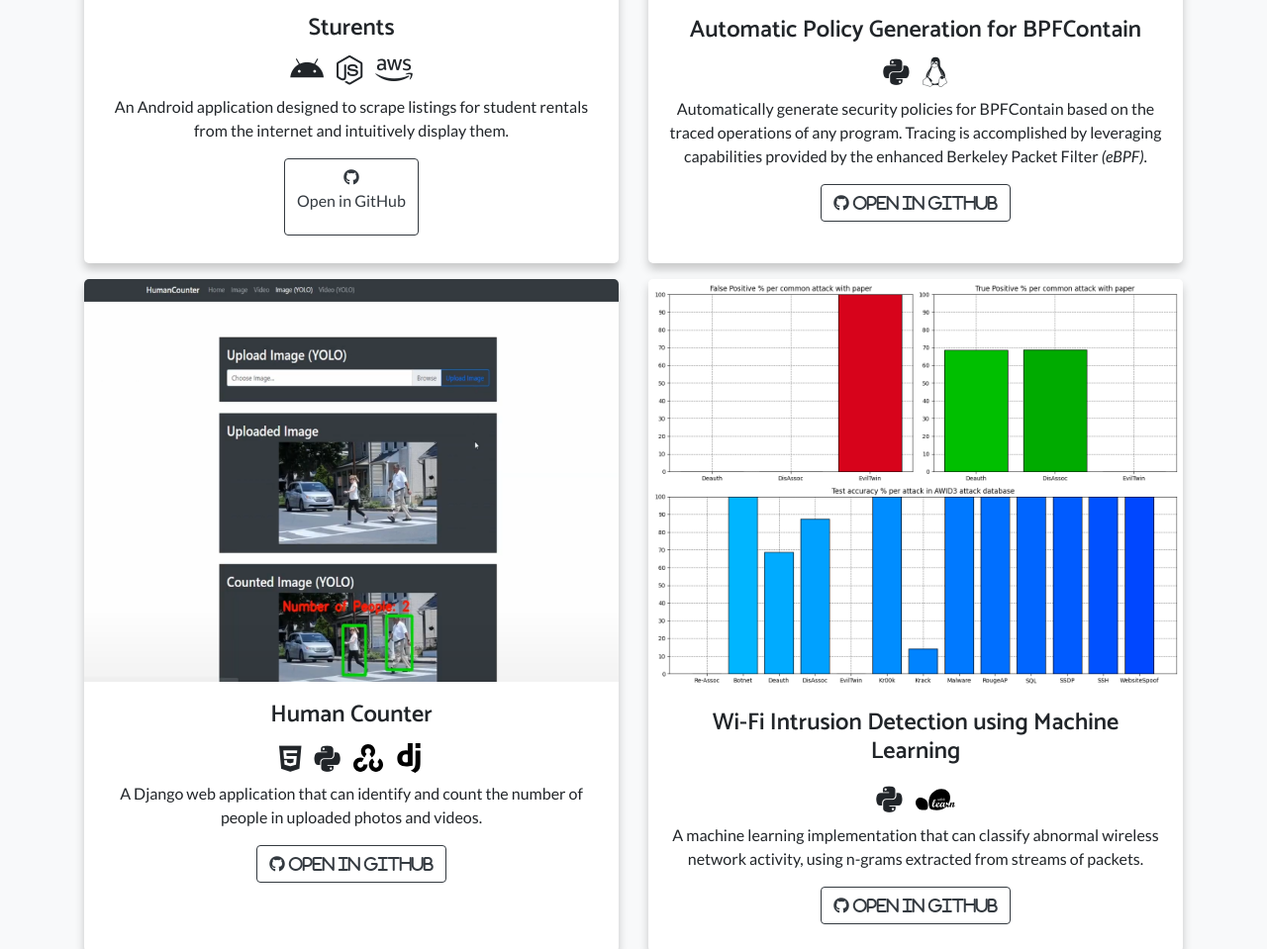
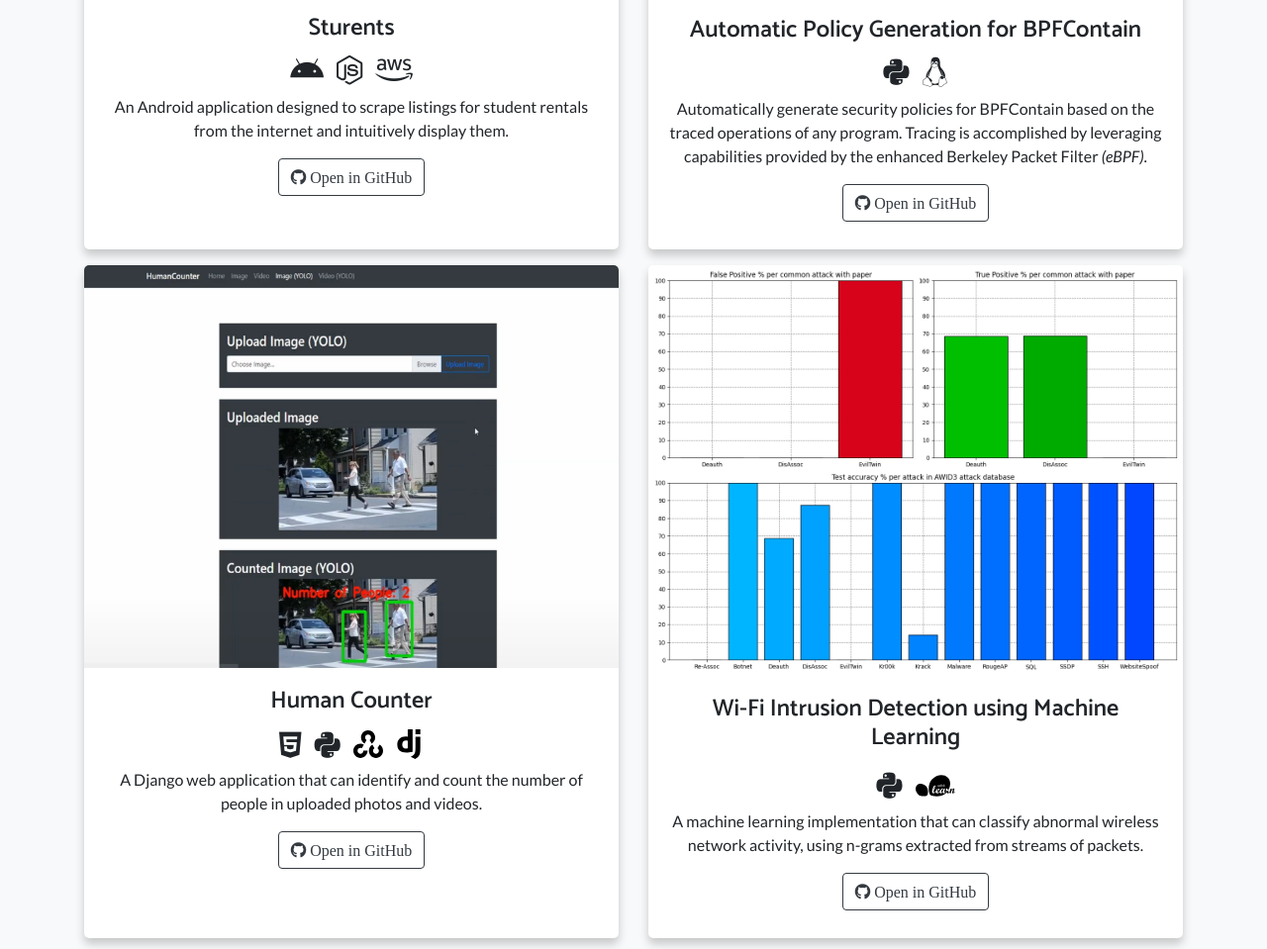
Before and after one commit to JakeJazokas/JakeJazokas.github.io, a website: page index.html in a window 1280 px wide. Shown: the part 1500-2459 px from the top of the page at 99% size. Drawn offline with Linux system fonts and the light colour scheme.

Commit message:
Update index.html

```diff
--- a/index.html
+++ b/index.html
@@ -21,7 +21,7 @@
   <!-- Custom styles for this template -->
   <link href="css/one-page-wonder.css" rel="stylesheet">
 
-  <link href="https://use.fontawesome.com/releases/v6.6.0/css/all.css" rel="stylesheet"/>
+  <link href="https://use.fontawesome.com/releases/v5.8.2/css/all.css" rel="stylesheet"/>
 
 </head>
 
@@ -98,8 +98,7 @@
                     <div class="row align-items-center" style="padding-bottom: 0.5em;">
                       <div class="col-lg-12 order-lg-1 text-center">
                         <a href="https://github.com/JakeJazokas/Sturents" class="btn btn-outline-dark mr3">
-                          <i class="fab fa-brands fa-github"></i>
-                          <p>Open in GitHub</p>
+                          <i class="fab fa-brands fa-github"> Open in GitHub</i>
                         </a>
                       </div>
                     </div>
```
